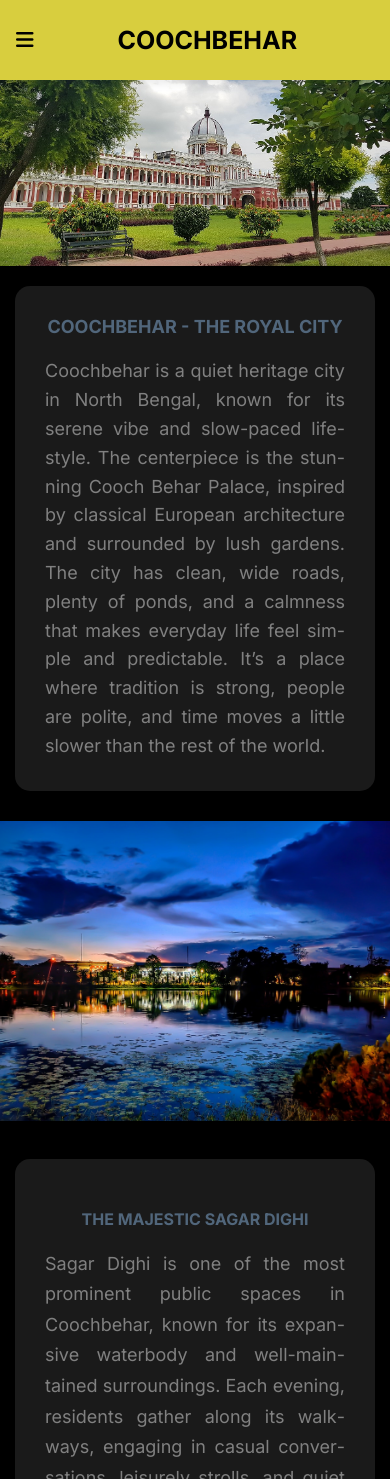
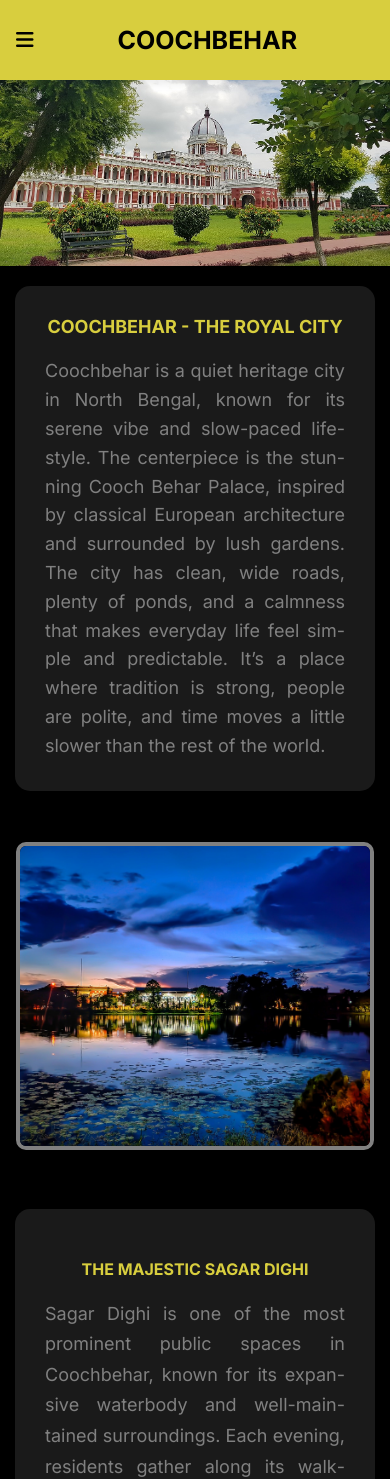
Before and after one commit to abk2191/coochbehar, a React (Vite) app: page / in a window 390 px wide. Shown: the top 1479 px of the page. Built offline with nearby package versions, Linux system fonts and the light colour scheme; a web font is replaced by a local one.

Commit message:
Added new features

```diff
--- a/src/index.css
+++ b/src/index.css
@@ -64,7 +64,7 @@ body {
   padding: 0;
   margin: 0;
   font-size: 45px;
-  color: #51667b;
+  color: rgb(216, 206, 62);
 }
 
 .city-description p {
@@ -189,7 +189,7 @@ body {
   padding: 0;
   margin: 0;
   font-size: 45px;
-  color: #51667b;
+  color: rgb(216, 206, 62);
   margin-top: 20px;
 }
 
@@ -267,7 +267,20 @@ body {
   }
 
   .second-banner {
-    height: 300px;
+    height: 350px;
+    width: 100%;
+    margin-bottom: 8px;
+    display: flex;
+    align-items: center;
+    justify-content: center;
+  }
+
+  .second-banner-image {
+    border: 4px solid gray;
+    border-radius: 10px;
+    width: 350px;
+    object-fit: cover;
+    display: block; /* Removes extra space below image */
   }
 
   .second-banner-image {
```
